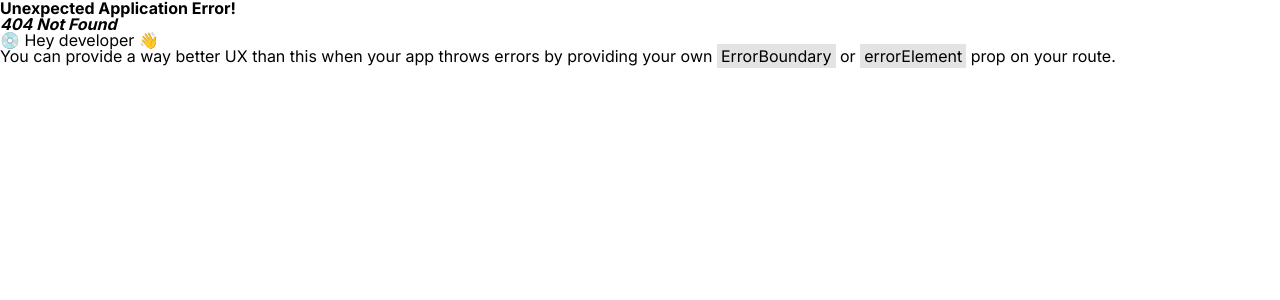
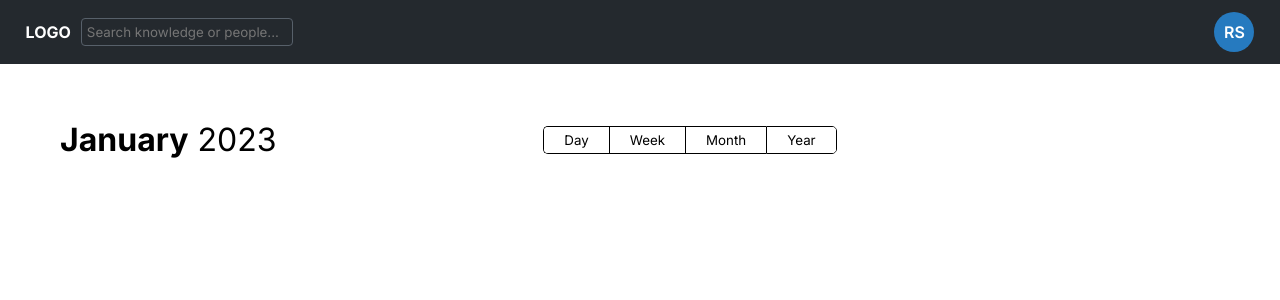
Before and after one commit to insight-hub/ih-web-client, a React app: page /calendar in a window 1280 px wide. Before the commit this address had no page. Shown: the top 300 px of the page. Built offline with nearby package versions, Linux system fonts and the light colour scheme.

Commit message:
wip: calendar page

```diff
--- a/src/components/avatar/DropdownMenu.tsx
+++ b/src/components/avatar/DropdownMenu.tsx
@@ -16,6 +16,9 @@ export const DropdownMenu = () => {
         <Link to="/profile">
           <li className="menu_list__item">Your profile</li>
         </Link>
+        <Link to="/calendar">
+          <li className="menu_list__item">Your calendar</li>
+        </Link>
       </ul>
       <ul className="menu_section">
         <Link to="/settings">
--- a/src/layouts/Layout.tsx
+++ b/src/layouts/Layout.tsx
@@ -1,5 +1,6 @@
 import React from 'react';
 import { Outlet } from 'react-router-dom';
+
 import { Header } from './Header';
 
 export const Layout: React.FC = () => {
@@ -7,7 +8,11 @@ export const Layout: React.FC = () => {
     <div className="layout__container">
       <Header />
       <div className="container">
-        <Outlet />
+        <div className="row pt-5">
+          <div className="col-12-xs">
+            <Outlet />
+          </div>
+        </div>
       </div>
     </div>
   );
--- /dev/null
+++ b/src/pages/Calendar.tsx
@@ -0,0 +1,45 @@
+import React from 'react';
+
+import { ButtonGroup } from '../components/ui/buttonGroup/ButtonGroup';
+import { Button } from '../components/ui/button/Button';
+
+const months = [
+  'January',
+  'February',
+  'March',
+  'April',
+  'May',
+  'Jume',
+  'July',
+  'August',
+  'September',
+  'October',
+  'November',
+  'Desember',
+];
+
+export const Calendar = () => {
+  const timestamp = new Date();
+  const monthNum = timestamp.getMonth();
+  const year = timestamp.getFullYear();
+
+  return (
+    <>
+      <div className="calentar_header col-lg-12">
+        <div className="row align-center font-xl">
+          <div className="col-5-xs">
+            <span className="fw-bold">{months[monthNum]}</span> {year}
+          </div>
+          <div className="col-7-xs">
+            <ButtonGroup>
+              <Button title="Day" />
+              <Button title="Week" />
+              <Button title="Month" />
+              <Button title="Year" />
+            </ButtonGroup>
+          </div>
+        </div>
+      </div>
+    </>
+  );
+};
--- a/src/pages/index.tsx
+++ b/src/pages/index.tsx
@@ -0,0 +1,2 @@
+export { Profile } from './Profile';
+export { Calendar } from './Calendar';
--- a/src/router.tsx
+++ b/src/router.tsx
@@ -2,7 +2,7 @@ import React from 'react';
 import { createBrowserRouter } from 'react-router-dom';
 
 import { Layout } from './layouts';
-import { Profile } from './pages/Profile';
+import { Profile, Calendar } from './pages';
 
 export default createBrowserRouter([
   {
@@ -18,6 +18,10 @@ export default createBrowserRouter([
         element: <Profile />,
       },
       {
+        path: '/calendar',
+        element: <Calendar />,
+      },
+      {
         path: '/settings',
         element: React.createElement('h1', {}, 'Settings'),
       },
```
